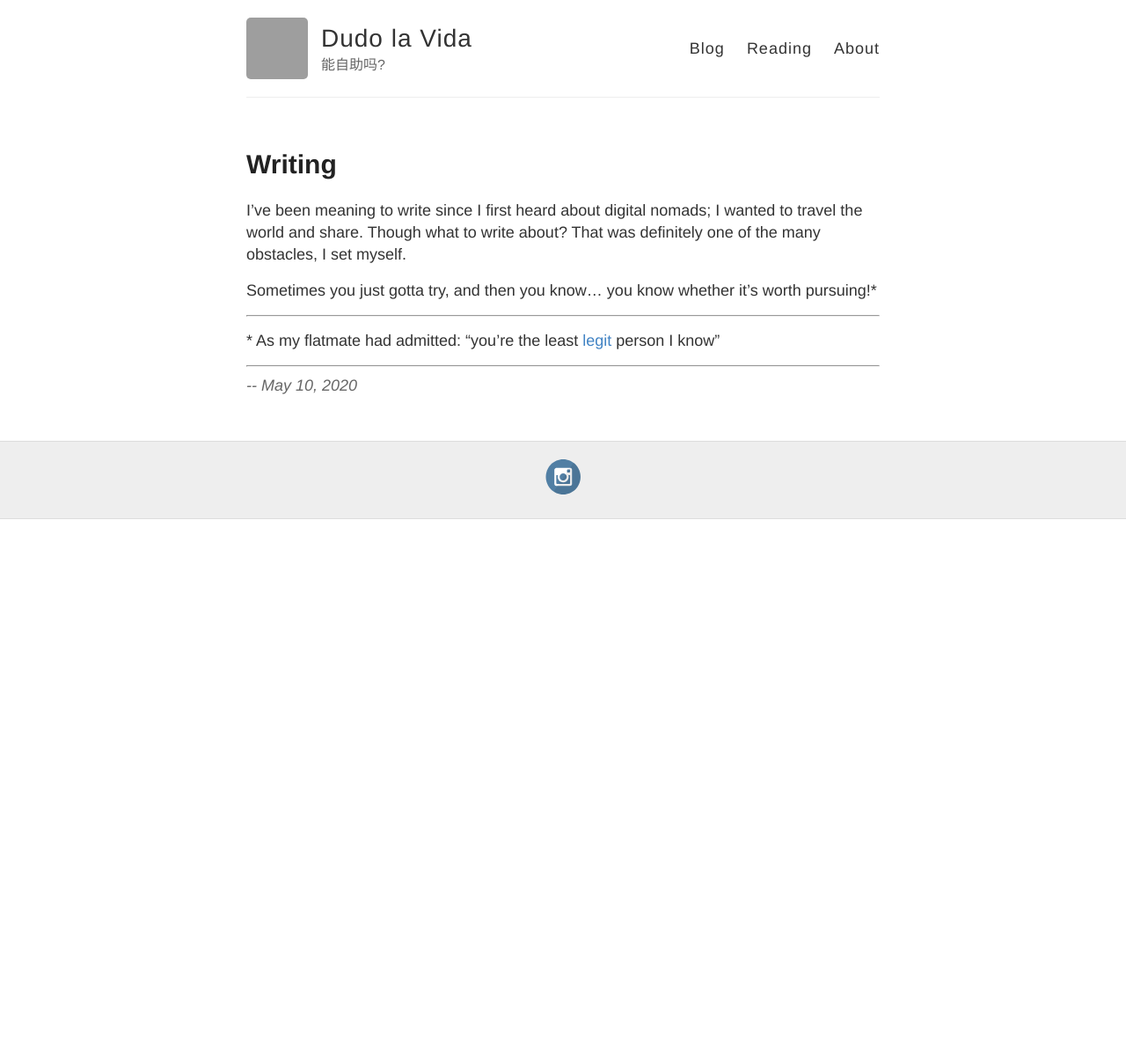
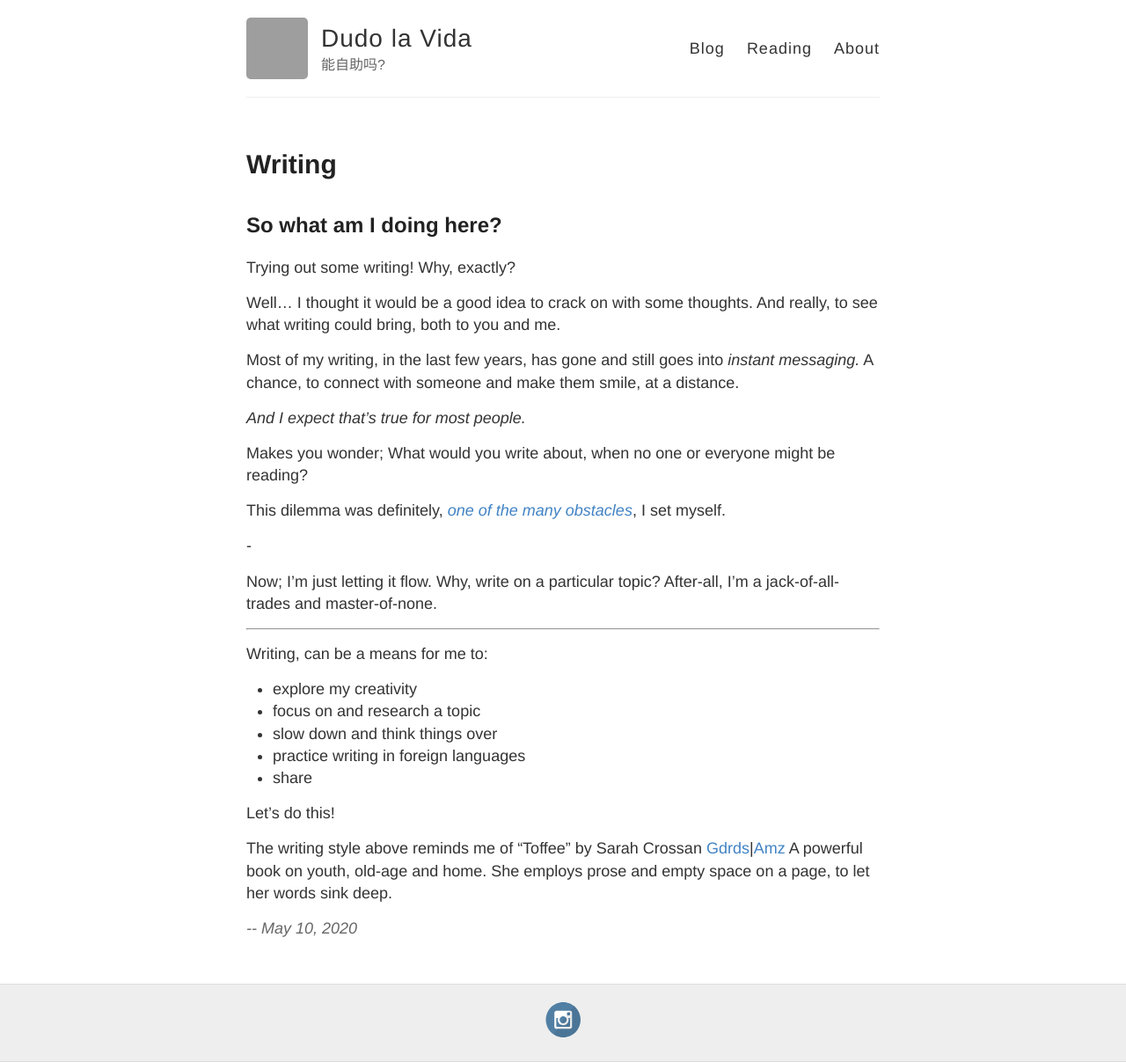
Before and after one commit to dudolavida/dudolavida.github.io, a Jekyll site: the page built from _posts/2020-05-10-Writing.md, in a window 1280 px wide. Shown: the whole page at 88% size. Built offline with Jekyll 4.4.1, drawn with Linux system fonts in a browser that asks for light colours; before the commit the page ends 900 px from its top, so only the background shows below that; grey boxes are pictures that could not be loaded.

Commit message:
update writing (1st post)

```diff
--- a/_posts/2020-05-10-Writing.md
+++ b/_posts/2020-05-10-Writing.md
@@ -4,14 +4,69 @@ title: Writing
 category: Living
 tags: writing
 ---
-I've been meaning to write since I first heard about digital nomads; I wanted to travel the world and share. Though what to write about? That was definitely one of the many obstacles, I set myself.
 
-Sometimes you just gotta try, and then you know... you know whether it's worth pursuing!\*
+So what am I doing here?
+-
+Trying out some writing!
+Why,
+exactly?
+
+Well...
+I thought it would be a good idea to crack on with some thoughts.
+And really,
+to see what writing could
+bring,
+both to
+you and me.
+
+Most of my writing,
+in the last few years,
+has gone
+and still goes into
+*instant messaging.*
+A chance,
+to connect with someone and
+make them smile,
+at a distance.
+
+*And I expect that's true for most people.*
+
+Makes you wonder;
+What would you write
+about, when
+no one
+or
+everyone
+might
+be reading?
+
+This dilemma was definitely,
+*[one of the many obstacles][id1]*,
+I set myself.
+
+-
+
+Now;
+I'm just letting it flow.
+Why,
+write on a particular topic?
+After-all,
+I'm a jack-of-all-trades and master-of-none.
 
 ---
 
-\* As my flatmate had admitted: "you're the least [legit][id] person I know"
+Writing, can be a means for me to:
+- explore my creativity
+- focus on and research a topic
+- slow down and think things over
+- practice writing in foreign languages
+- share
 
+Let's do this!
 
----
-[id]: https://dudolavida.com/living/Legit [Dudo's Blogpost]
+The writing style above reminds me of "Toffee" by Sarah Crossan [Gdrds][id1]|[Amz][id2]
+A powerful book on youth, old-age and home. She employs prose and empty space on a page, to let her words sink deep.
+
+[id]: https://dudolavida.com/living/Legit "Dudo's Blogpost"
+[id1]:https://www.goodreads.com/book/show/41216383-toffee "Goodreads link"
+[id2]:https://amzn.to/3fsFshz "Amazon Affiliate link"
```
